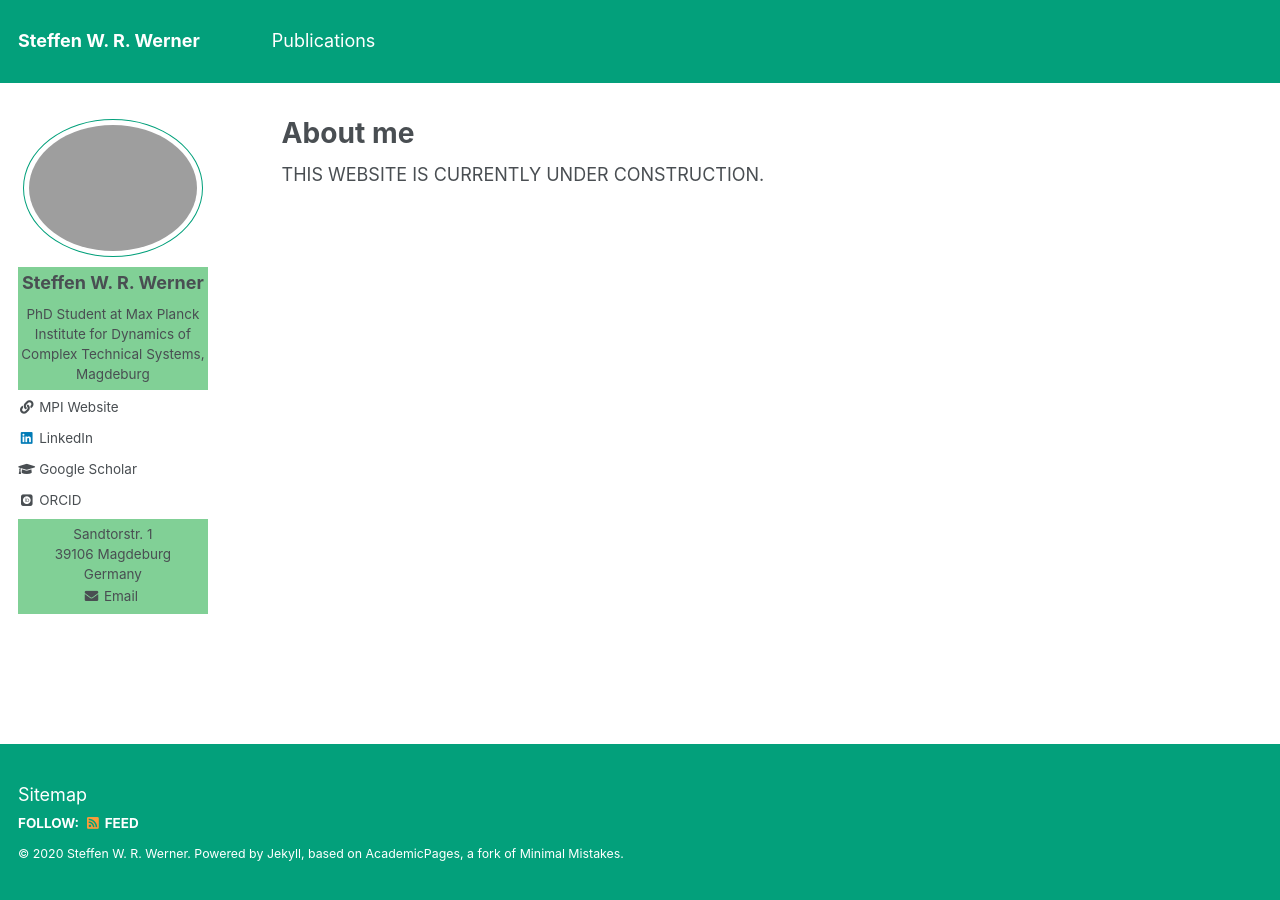
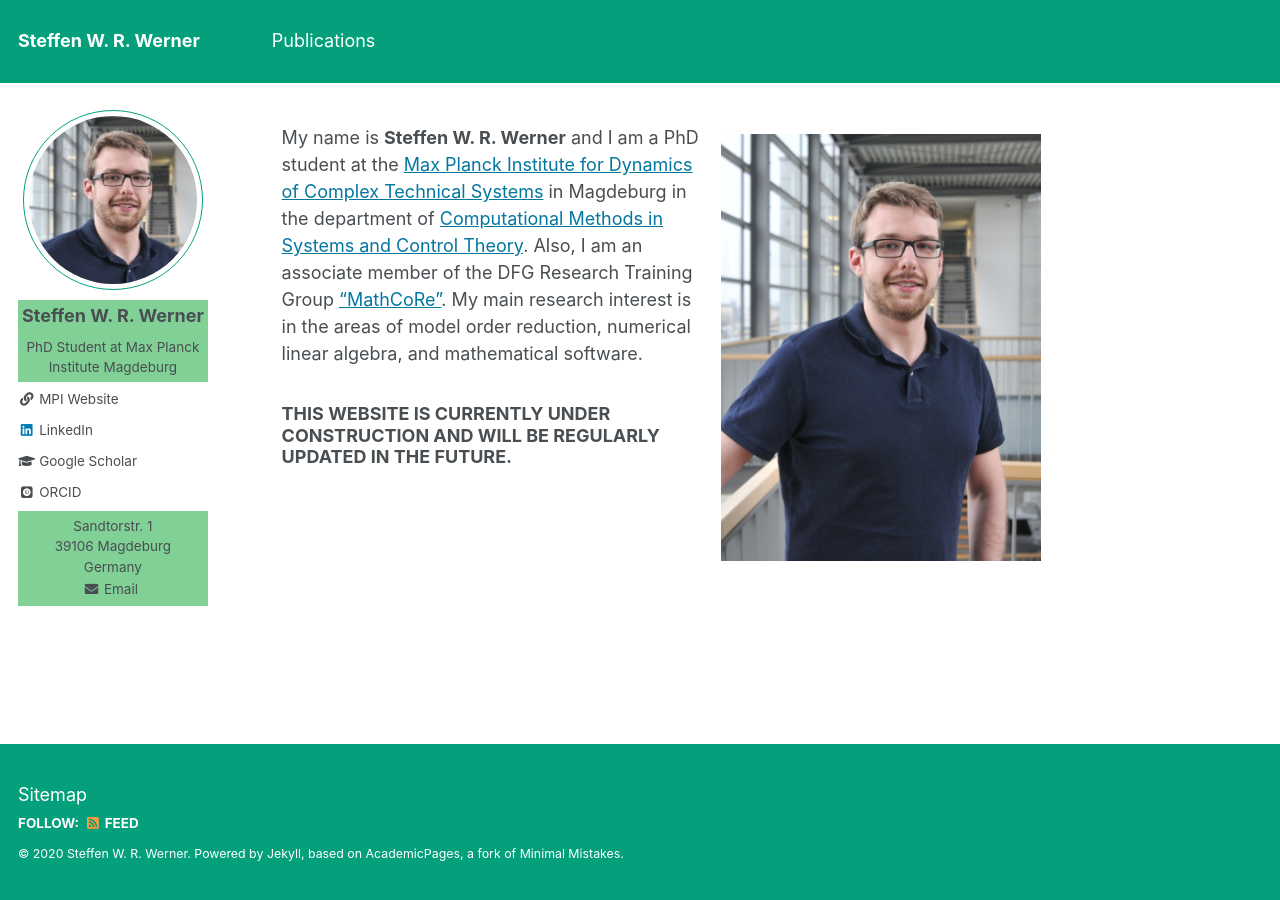
Before and after one commit to ninsteve/ninsteve.github.io, a Jekyll site: the page built from _pages/about.md, in a window 1280 px wide. Built offline with Jekyll 4.4.1, drawn with Linux system fonts in a browser that asks for light colours; some web fonts are replaced.

Commit message:
First publishable version.

```diff
--- a/_config.yml
+++ b/_config.yml
@@ -11,7 +11,7 @@ title                    : "Steffen W. R. Werner"
 title_separator          : "-"
 name                     : &name "Steffen W. R. Werner"
 description              : &description "PhD Student at Max Planck Institute for Dynamics of Complex Technical Systems, Magdeburg"
-url                      : http://localhost:4000 # https://ninsteve.github.io # the base hostname & protocol for your site e.g. "https://mmistakes.github.io"
+url                      : https://ninsteve.github.io # http://localhost:4000 # the base hostname & protocol for your site e.g. "https://mmistakes.github.io"
 baseurl                  : "" # the subpath of your site, e.g. "/blog"
 repository               : "ninsteve/ninsteve.github.io"
 teaser                   :  # filename of teaser fallback teaser image placed in /images/, .e.g. "500x300.png"
@@ -81,8 +81,8 @@ analytics:
 # Site Author
 author:
   name             : "Steffen W. R. Werner"
-  avatar           : "profile.png"
-  bio              : "PhD Student at Max Planck Institute for Dynamics of Complex Technical Systems, Magdeburg"
+  avatar           : "profile.jpg"
+  bio              : "PhD Student at Max Planck Institute Magdeburg"
   location_str     : "Sandtorstr. 1"
   location_plc     : "39106 Magdeburg"
   location_ctr     : "Germany"
--- a/_pages/about.md
+++ b/_pages/about.md
@@ -1,11 +1,24 @@
 ---
 permalink: /
-title: "About me"
-excerpt: "About me"
+title: ""
+excerpt: "About Me"
 author_profile: true
 redirect_from:
   - /about/
   - /about.html
 ---
 
-THIS WEBSITE IS CURRENTLY UNDER CONSTRUCTION.
+<img src="/images/profile_large.jpg"
+alt="Full Profile picture"
+style="float:right; max-width:320px; display: block; margin: 10px">
+My name is <strong>Steffen W. R. Werner</strong> and I am a PhD student at the
+<a target="blank_" href="https://www.mpi-magdeburg.mpg.de/2316/en">Max Planck
+Institute for Dynamics of Complex Technical Systems</a> in Magdeburg in the
+department of <a target="blank_" href="https://www.mpi-magdeburg.mpg.de/csc">
+Computational Methods in Systems and Control Theory</a>.
+Also, I am an associate member of the DFG Research Training Group
+<a target="blank_" href="https://www.mathcore.ovgu.de/">"MathCoRe"</a>.
+My main research interest is in the areas of model order reduction,
+numerical linear algebra, and mathematical software.
+
+### THIS WEBSITE IS CURRENTLY UNDER CONSTRUCTION AND WILL BE REGULARLY UPDATED IN THE FUTURE.
--- a/_sass/_page.scss
+++ b/_sass/_page.scss
@@ -16,7 +16,7 @@
   }
 
   @include breakpoint($large) {
-    margin-top: 2em;
+    margin-top: 1.5em;
   }
 }
 
--- a/_sass/_variables.scss
+++ b/_sass/_variables.scss
@@ -72,7 +72,7 @@ $primary-color              : #7a8288;
 $success-color              : #62c462;
 $warning-color              : #f89406;
 $danger-color               : #ee5f5b;
-$info-color                 : #52adc8;
+$info-color                 : $myblue-analogous; /* #52adc8 */
 
 /* brands */
 $behance-color              : #1769FF;
```
Also changed, not shown: _pages/publications.md (+2 -0 lines), images/profile.jpg (added), images/profile_large.jpg (added).
